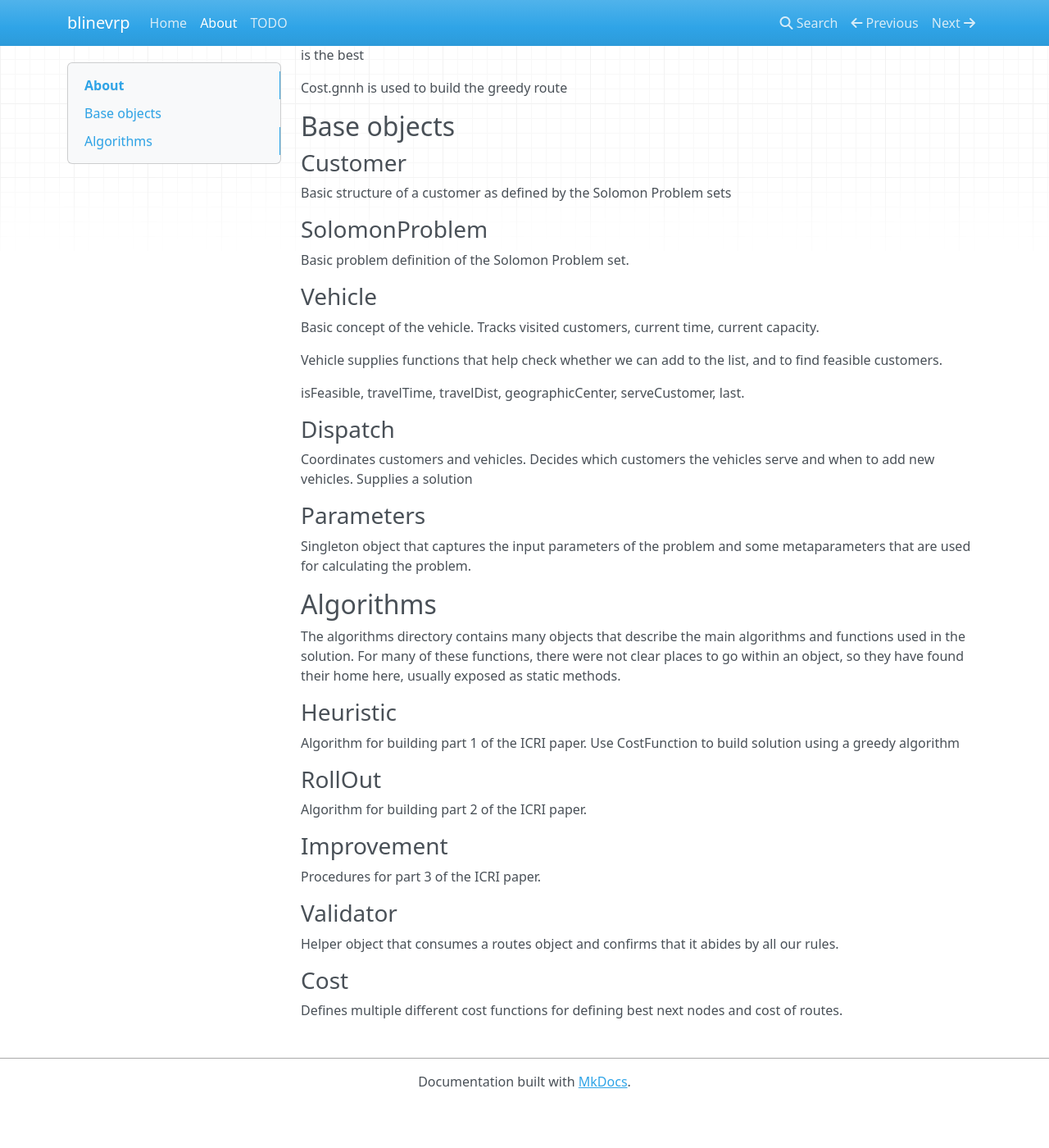
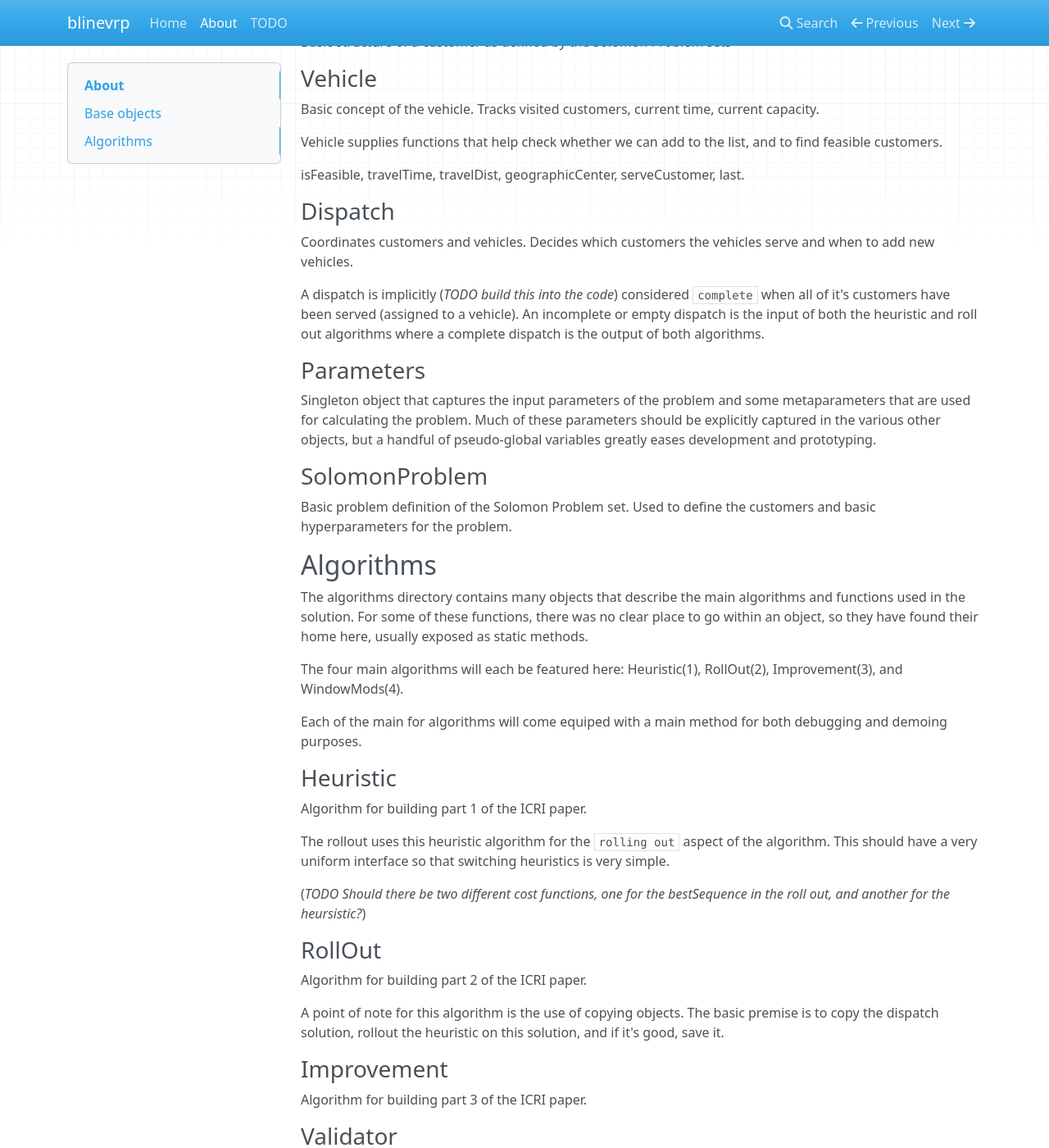
Before and after one commit to sauln/ICRI, an MkDocs documentation site: the page built from docs/about/index.md, in a window 1280 px wide and 1400 px high, scrolled down 327 px. Shown: the whole window at 82% size. Built offline with MkDocs 1.6.1, drawn with Linux system fonts in a browser that asks for light colours; nearby versions of some CDN libraries; old or Windows-style settings are respelled for this version of MkDocs; before the commit the page ends 1674 px from its top, so only the background shows below that; some of the changed text lies outside the part shown.

Commit message:
updated about objects section

```diff
--- a/docs/about/index.md
+++ b/docs/about/index.md
@@ -1,31 +1,17 @@
 # About
-
-This is written in an amalgamation of procedural and object oriented code.
+This software suite implements a basic roll out approach for the Solomon set of vehicle
+routing problems.  It uses as it's base heuristic the generalized nearest neighbors
+algorithm.
 
 There are a set of base objects that are very obviously objects and a set of algorithms
 and grouped functions.
 
 I have tried to isolate all of the points of interest into just a few places.
 
-There are a few cost functions in in Algorithms.CostFunction.
-
-These are
-* Cost.ofRoutes - Cost of a routes object
-* Cost.vehicleToCustomer - Cost of appending customer to vehicle
-* Cost.gnnh - Generalized cost for greedy algorithm.
-
-Cost.ofRoutes and Cost.vehicleToCustomer are used in the roll out algorithm to decide
-which route completion is the best
-
-Cost.gnnh is used to build the greedy route
 
 ## Base objects
-
 ### Customer
 Basic structure of a customer as defined by the Solomon Problem sets
-
-### SolomonProblem
-Basic problem definition of the Solomon Problem set.
 
 ### Vehicle
 Basic concept of the vehicle.  Tracks visited customers, current time, current capacity.
@@ -37,30 +23,61 @@ isFeasible, travelTime, travelDist, geographicCenter, serveCustomer, last.
 
 ### Dispatch
 Coordinates customers and vehicles. Decides which customers the vehicles serve and when
-to add new vehicles.  Supplies a solution
+to add new vehicles.
+
+A dispatch is implicitly (*TODO build this into the code*) considered `complete` when
+all of it's customers have been served (assigned to a vehicle).
+An incomplete or empty dispatch is the input of both the heuristic
+and roll out algorithms where a complete dispatch is the output of both algorithms.
 
 ### Parameters
 Singleton object that captures the input parameters of the problem and some metaparameters
-that are used for calculating the problem.
+that are used for calculating the problem.  Much of these parameters should be explicitly
+captured in the various other objects, but a handful of pseudo-global
+variables greatly eases development and prototyping.
+
+### SolomonProblem
+Basic problem definition of the Solomon Problem set. Used to define the customers and basic
+hyperparameters for the problem.
 
 ## Algorithms
 The algorithms directory contains many objects that describe the main algorithms and
-functions used in the solution. For many of these functions, there were not clear
-places to go within an object, so they have found their home here, usually exposed
+functions used in the solution. For some of these functions, there was no clear
+place to go within an object, so they have found their home here, usually exposed
 as static methods.
 
+The four main algorithms will each be featured here: Heuristic(1), RollOut(2),
+Improvement(3), and WindowMods(4).
+
+Each of the main for algorithms will come equiped with a main method for both debugging
+and demoing purposes.
+
 ### Heuristic
-Algorithm for building part 1 of the ICRI paper.  Use CostFunction to build solution
-using a greedy algorithm
+Algorithm for building part 1 of the ICRI paper.
+
+The rollout uses this heuristic algorithm for the `rolling out` aspect of the algorithm.
+This should have a very uniform interface so that switching heuristics is very simple.
+
+(*TODO  Should there be two different cost functions, one for the bestSequence in
+the roll out, and another for the heursistic?*)
+
 
 ### RollOut
 Algorithm for building part 2 of the ICRI paper.
 
+A point of note for this algorithm is the use of copying objects.  The basic premise is
+to copy the dispatch solution, rollout the heuristic on this solution, and if it's good,
+save it.
+
 ### Improvement
-Procedures for part 3 of the ICRI paper.
+Algorithm for building part 3 of the ICRI paper.
 
 ### Validator
 Helper object that consumes a routes object and confirms that it abides by all our rules.
 
 ### Cost
 Defines multiple different cost functions for defining best next nodes and cost of routes.
+
+These main cost functions are:
+* Cost.ofSolution - Cost of a solution generated by the heuristic
+* Cost.gnnh - Generalized cost used by the heuristic.
```
Also changed, not shown: docs/todo.md (+2 -9 lines).
